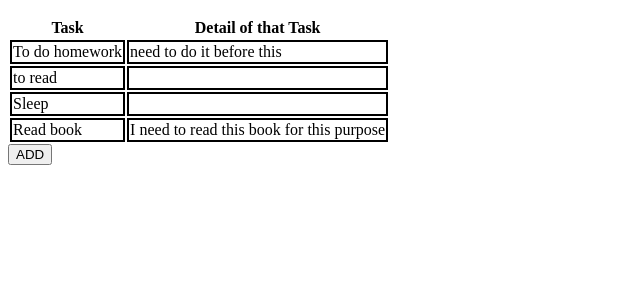
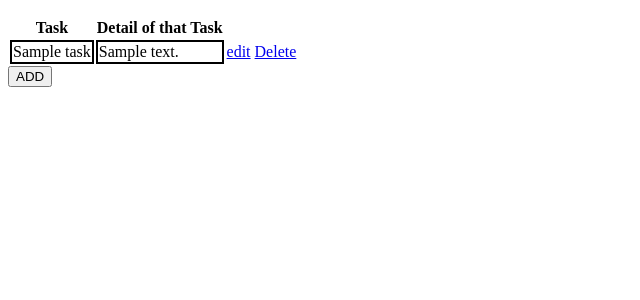
Before and after one commit to UniqueMaharjan/To-do-application, a Django app: page / in a window 1280 px wide. Shown: the part 113-413 px from the top of the page, without its empty margins (0-640 px from the left). Run offline with Django 3.2, Linux system fonts and the light colour scheme; data comes from the database, SQL or seed files in the repository; tables that the repository leaves empty hold one stand-in row (values such as "Sample post").

Commit message:
second commit

```diff
--- a/manage.py
+++ b/manage.py
@@ -6,7 +6,7 @@ import sys
 
 def main():
     """Run administrative tasks."""
-    os.environ.setdefault('DJANGO_SETTINGS_MODULE', 'todo.settings')
+    os.environ.setdefault("DJANGO_SETTINGS_MODULE", "todo.settings")
     try:
         from django.core.management import execute_from_command_line
     except ImportError as exc:
@@ -18,5 +18,5 @@ def main():
     execute_from_command_line(sys.argv)
 
 
-if __name__ == '__main__':
+if __name__ == "__main__":
     main()
--- a/todo/asgi.py
+++ b/todo/asgi.py
@@ -11,6 +11,6 @@ import os
 
 from django.core.asgi import get_asgi_application
 
-os.environ.setdefault('DJANGO_SETTINGS_MODULE', 'todo.settings')
+os.environ.setdefault("DJANGO_SETTINGS_MODULE", "todo.settings")
 
 application = get_asgi_application()
--- a/todo/wsgi.py
+++ b/todo/wsgi.py
@@ -11,6 +11,6 @@ import os
 
 from django.core.wsgi import get_wsgi_application
 
-os.environ.setdefault('DJANGO_SETTINGS_MODULE', 'todo.settings')
+os.environ.setdefault("DJANGO_SETTINGS_MODULE", "todo.settings")
 
 application = get_wsgi_application()
--- a/todolist/admin.py
+++ b/todolist/admin.py
@@ -1,4 +1,5 @@
 from django.contrib import admin
 from .models import Task
+
 # Register your models here.
 admin.site.register(Task)
--- a/todolist/apps.py
+++ b/todolist/apps.py
@@ -2,5 +2,5 @@ from django.apps import AppConfig
 
 
 class TodolistConfig(AppConfig):
-    default_auto_field = 'django.db.models.BigAutoField'
-    name = 'todolist'
+    default_auto_field = "django.db.models.BigAutoField"
+    name = "todolist"
--- a/todolist/forms.py
+++ b/todolist/forms.py
@@ -1,7 +1,8 @@
 from django.forms import ModelForm
 from .models import Task
+
 
 class Taskform(ModelForm):
     class Meta:
         model = Task
-        fields = '__all__'
+        fields = "__all__"
--- a/todolist/models.py
+++ b/todolist/models.py
@@ -1,10 +1,11 @@
 from django.db import models
-from django.db.models.fields import CharField, TextField
+import uuid
 
 # Create your models here.
 class Task(models.Model):
     title = models.CharField(max_length=100)
-    description = models.TextField(null=True,blank=True,max_length= 200)
+    description = models.TextField(null=True, blank=True, max_length=200)
+    uu_id = models.UUIDField(default=uuid.uuid4, editable=False, primary_key=True)
 
     def __str__(self):
         return self.title
--- a/todolist/templates/todolist/index.html
+++ b/todolist/templates/todolist/index.html
@@ -5,6 +5,8 @@
             <tr>
                 <th>Task</th>
                 <th>Detail of that Task</th>
+                <th></th>
+                <th></th>
             </tr>
         </thead>
         <tbody>
@@ -12,6 +14,9 @@
             <tr>
                 <td class="table">{{task.title}}</td>
                 <td class="table">{{task.description}}</td>
+                <td><a href= "{% url 'edit' task.uu_id %}">edit</a></td>
+                <td><a href= "{% url 'delete' task.uu_id %}">Delete</a></td>
+
             </tr>
             {% endfor %}
         </tbody>
--- a/todolist/urls.py
+++ b/todolist/urls.py
@@ -1,8 +1,10 @@
 from django.urls import path
 from . import views
+
 urlpatterns = [
-    path('',views.index,name="index"),
-    path('aboutus/',views.Aboutus, name= 'aboutus'),
-    path('task/',views.createForm, name= 'tasks')
-
+    path("", views.index, name="index"),
+    path("aboutus/", views.Aboutus, name="aboutus"),
+    path("task/", views.createForm, name="tasks"),
+    path("edit/<str:pk>/", views.editForm, name="edit"),
+    path("delete/<str:pk>/", views.deleteForm, name="delete"),
 ]
--- a/todolist/views.py
+++ b/todolist/views.py
@@ -1,25 +1,19 @@
-from django.shortcuts import render,redirect
+from django.shortcuts import render, redirect
 from django.http import HttpResponse
 from .forms import Taskform
 from .models import Task
+
 # Create your views here.
+
 
 def index(request):
     task = Task.objects.all()
-    content = {
-        'task':task
-    }
-    return render(request,'todolist/index.html',content)
+    content = {"task": task}
+    return render(request, "todolist/index.html", content)
+
 
 def Aboutus(request):
-    return render(request,'todolist/aboutus.html')
-
-# def Task_form(request):
-#     task = Task()
-#     content = {
-#         'task':task
-#     }
-#     return render(request,'todolist/task.html',content)
+    return render(request, "todolist/aboutus.html")
 
 def createForm(request):
     taskForm = Taskform()
@@ -27,8 +21,25 @@ def createForm(request):
         taskForm = Taskform(request.POST)
         if taskForm.is_valid():
             taskForm.save()
+            return redirect("index")
+    content = {"task": taskForm}
+    return render(request, "todolist/task.html", content)
+
+def editForm(request,pk):
+    tasks = Task.objects.get(uu_id = pk)
+    task_form = Taskform(instance = tasks)
+    if request.method == "POST":
+        task_form = Taskform(request.POST,instance = tasks)
+        if task_form.is_valid:
+            task_form.save()
             return redirect('index')
-    content = {
-        'task': taskForm
-    }
-    return render(request,'todolist/task.html',content)
+
+    return render(request, "todolist/task.html",{'task':task_form})
+
+def deleteForm(request,pk):
+    task = Task.objects.get(uu_id = pk)
+
+    if request.method == "POST":
+        task.delete()
+        return redirect('index')
+    return render(request,'todolist/delete.html',{'object':task})
```
Also changed, not shown: todo/settings.py (+38 -39 lines), todo/urls.py (+2 -5 lines), todolist/templates/todolist/delete.html (added, +9 -0 lines), db.sqlite3, templates/hello.html (added), todolist/migrations/0001_initial.py, todolist/migrations/0002_alter_task_id.py (added), todolist/migrations/0003_rename_id_task_uu_id.py (added).
